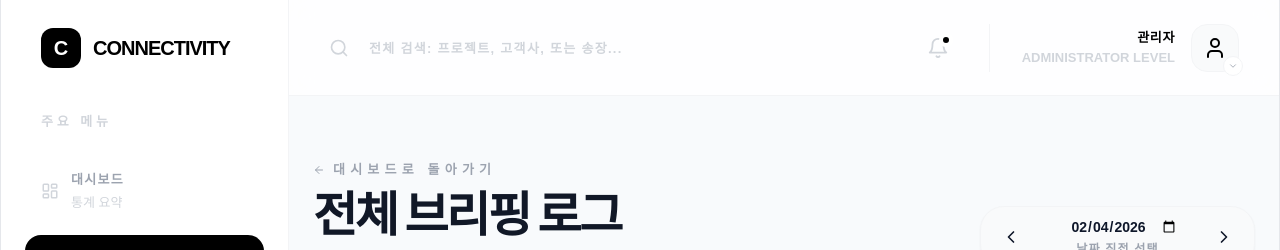
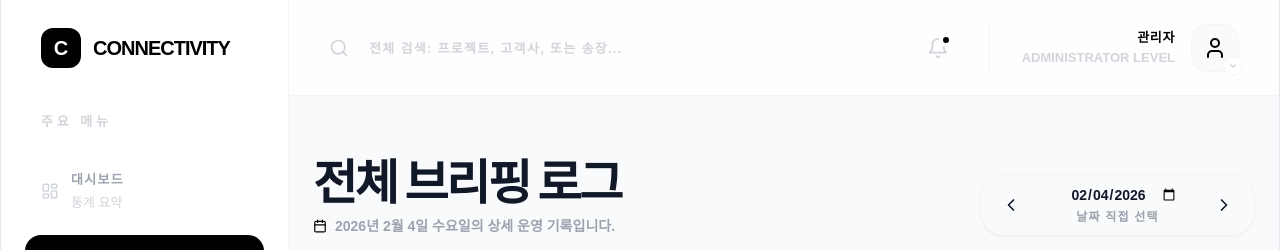
Before and after one commit to leedonghyun79/connectivity, a Next.js app: page /logs in a window 1280 px wide. Shown: the top 250 px of the page. Built offline with nearby package versions, Linux system fonts and the light colour scheme; no server answers; the database is empty; a web font is replaced by a local one.

Commit message:
쓸모없는 링크 없애기

```diff
--- a/src/app/logs/page.tsx
+++ b/src/app/logs/page.tsx
@@ -91,10 +91,6 @@ function LogsContent() {
       {/* 상단 네비게이션 및 헤더 */}
       <div className="flex flex-col sm:flex-row justify-between items-end gap-6 border-b-2 border-black pb-8">
         <div>
-          <Link href="/" className="text-[10px] font-black text-gray-400 uppercase tracking-[0.4em] mb-3 flex items-center gap-2 hover:text-black transition-colors">
-            <ArrowLeft size={12} />
-            대시보드로 돌아가기
-          </Link>
           <h1 className="text-5xl font-black text-gray-900 tracking-tighter uppercase">전체 브리핑 로그</h1>
           <p className="text-sm font-bold text-gray-400 mt-2 flex items-center gap-2">
             <CalendarIcon size={14} className="text-black" />
@@ -172,14 +168,14 @@ function LogsContent() {
               </div>
             </div>
             <div className="text-right">
-               <span className="text-2xl font-black text-black tracking-tighter">{logs.length}</span>
-               <span className="text-[10px] font-black text-gray-300 uppercase ml-2">Total Events</span>
+              <span className="text-2xl font-black text-black tracking-tighter">{logs.length}</span>
+              <span className="text-[10px] font-black text-gray-300 uppercase ml-2">Total Events</span>
             </div>
           </div>
 
           <div className="space-y-2">
             {isLoading ? (
-               Array.from({ length: 5 }).map((_, i) => (
+              Array.from({ length: 5 }).map((_, i) => (
                 <div key={i} className="h-16 bg-gray-50 rounded-2xl animate-pulse mb-3" />
               ))
             ) : logs.length === 0 ? (
```
